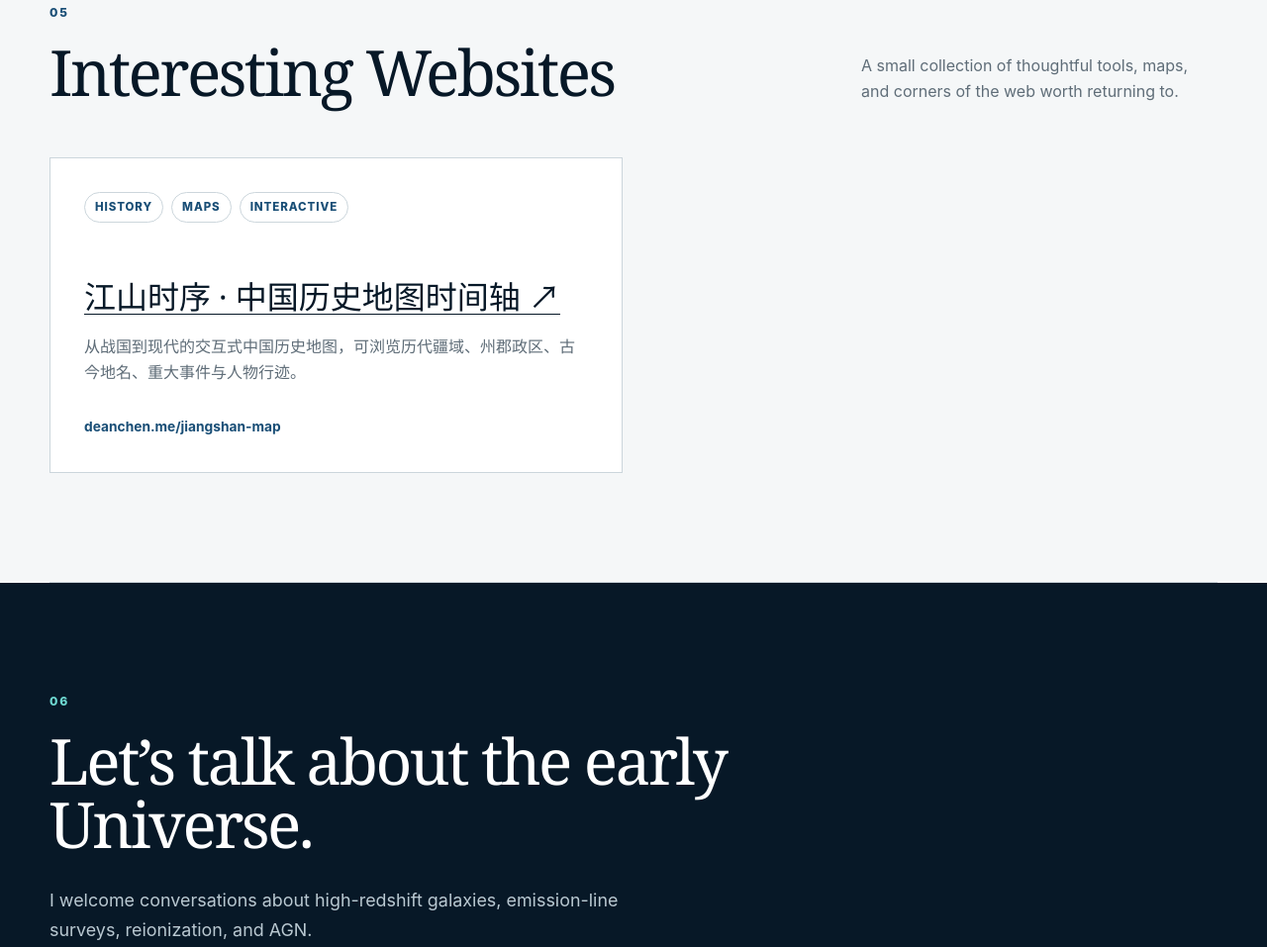
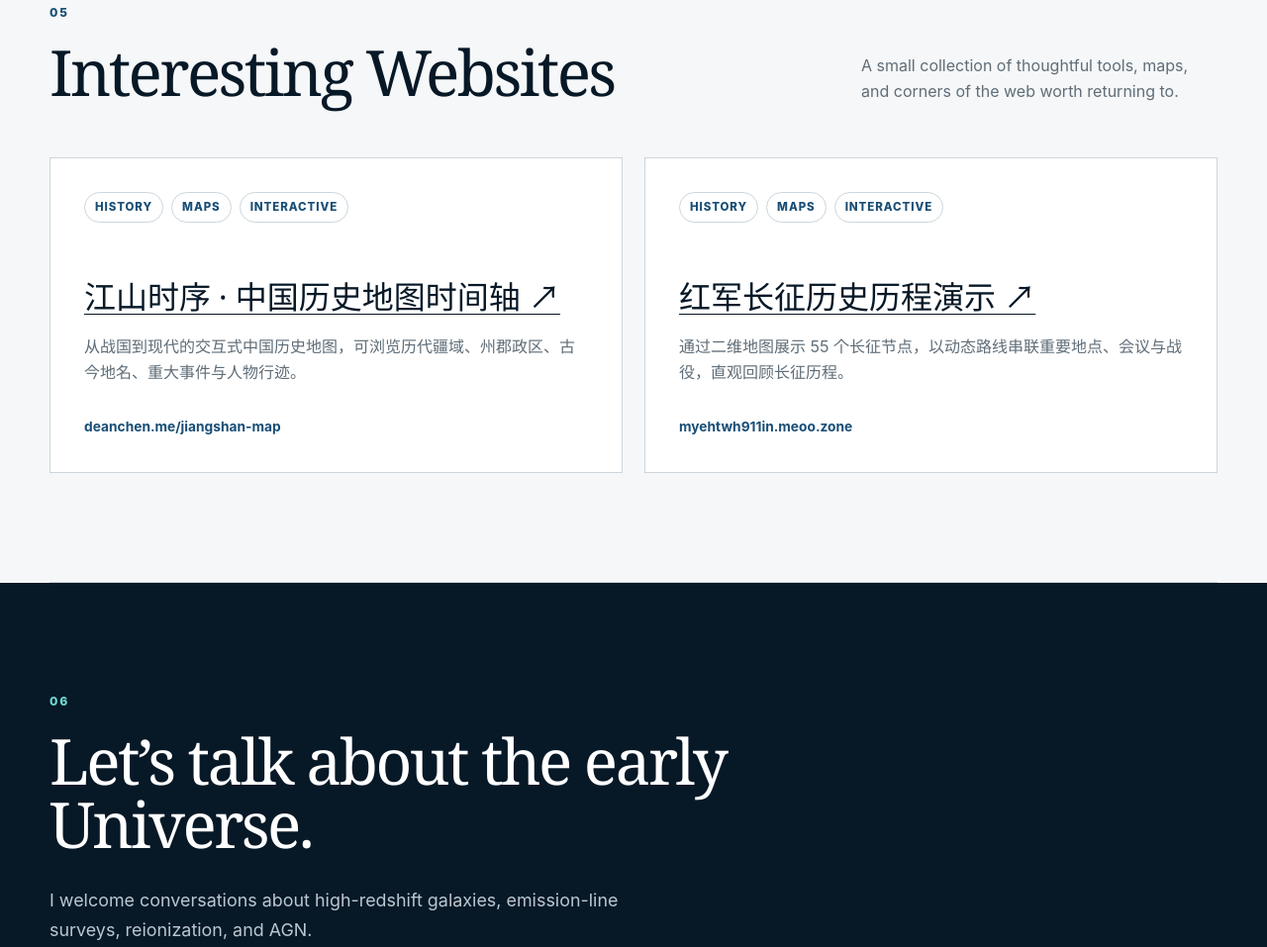
Before and after one commit to ShuqiFu2000/ShuqiFu2000.github.io, a plain HTML site: page index.html in a window 1280 px wide. Shown: the part 4758-5715 px from the top of the page at 99% size. Drawn offline with Linux system fonts and the light colour scheme.

Commit message:
Add Long March history map bookmark

```diff
--- a/index.html
+++ b/index.html
@@ -61,6 +61,13 @@
           <p>从战国到现代的交互式中国历史地图，可浏览历代疆域、州郡政区、古今地名、重大事件与人物行迹。</p>
           <a class="bookmark-url" href="https://deanchen.me/jiangshan-map/" target="_blank" rel="noopener noreferrer">deanchen.me/jiangshan-map</a>
         </article>
+
+        <article class="bookmark-card">
+          <div class="bookmark-meta"><span>History</span><span>Maps</span><span>Interactive</span></div>
+          <h3><a href="https://myehtwh911in.meoo.zone/" target="_blank" rel="noopener noreferrer">红军长征历史历程演示 ↗</a></h3>
+          <p>通过二维地图展示 55 个长征节点，以动态路线串联重要地点、会议与战役，直观回顾长征历程。</p>
+          <a class="bookmark-url" href="https://myehtwh911in.meoo.zone/" target="_blank" rel="noopener noreferrer">myehtwh911in.meoo.zone</a>
+        </article>
       </div>
     </section>
 
```
